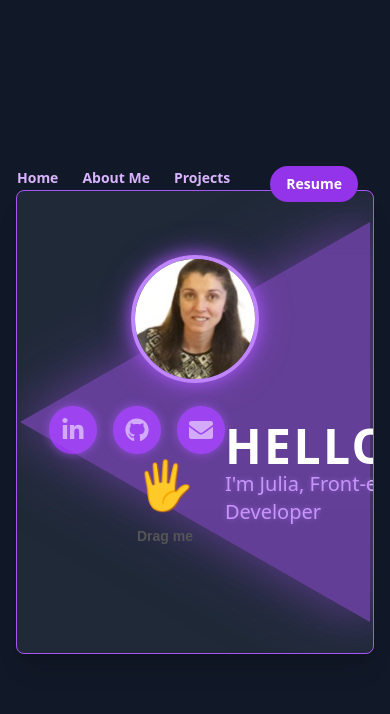
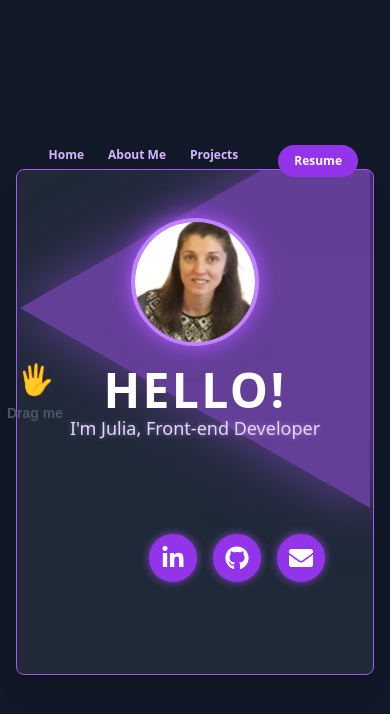
Before and after one commit to JuliaFS/my-portfolio, a Next.js app: page / in a window 390 px wide. Shown: the top 714 px of the page. Built offline with nearby package versions, Linux system fonts and the light colour scheme.

Commit message:
add mobile details

```diff
--- a/components/DrugTrail.tsx
+++ b/components/DrugTrail.tsx
@@ -18,24 +18,43 @@ export default function DragFlowerTrail() {
   const handRef = useRef<HTMLDivElement>(null);
   const dragging = useRef(false);
 
-  // Initialize with 0,0 for SSR safety
   const [handPos, setHandPos] = useState({ x: 0, y: 0 });
 
   useEffect(() => {
-    // Set initial position once on client side
-    //setHandPos({ x: window.innerWidth * 0.4, y: window.innerHeight * 0.4 });
+    // Function to set the hand's initial position
+    const setInitialHandPos = () => {
       const taglineEl = document.getElementById('tagline');
+      let x, y;
+
       if (taglineEl) {
         const rect = taglineEl.getBoundingClientRect();
-  const x = rect.left - 100; // position slightly left of the text
-  const y = rect.top + rect.height / 2 - 40; // vertically center it
+
+        // Use responsive logic based on screen width
+        const screenWidth = window.innerWidth;
+        if (screenWidth >= 640) { // Large screens (lg and up)
+  x = rect.left - 100;
+  y = rect.top + rect.height / 2 - 45;
+// }
+// else if (screenWidth >= 640) { // Medium screens (md)
+//   x = window.innerWidth / 2 - 180;
+//   y = window.innerHeight / 2 - 60;
+} else { // Small screens (sm)
+  x = window.innerWidth / 2 - 200;
+  y = window.innerHeight / 2 - 70;
+}
+
         setHandPos({ x, y });
       } else {
-  // Fallback default if not found
+        // Fallback default for all screen sizes if tagline not found
         setHandPos({ x: window.innerWidth * 0.4, y: window.innerHeight * 0.4 });
       }
+    };
 
+    // Set initial position and also listen for window resize
+    setInitialHandPos();
+    window.addEventListener('resize', setInitialHandPos);
 
+    // Mouse event handlers remain the same
     const hand = handRef.current;
     if (!hand) return;
 
@@ -67,6 +86,7 @@ if (taglineEl) {
       window.removeEventListener('mousedown', onMouseDown);
       window.removeEventListener('mouseup', onMouseUp);
       window.removeEventListener('mousemove', onMouseMove);
+      window.removeEventListener('resize', setInitialHandPos);
     };
   }, []);
 
@@ -81,11 +101,9 @@ if (taglineEl) {
 
     document.body.appendChild(container);
 
-    // Render React icon into container (React 18+)
     const root = createRoot(container);
     root.render(<flowerObj.Icon color={flowerObj.color} size={24} />);
 
-    // Animate flying out randomly
     const angle = Math.random() * Math.PI * 2;
     const dist = 150 + Math.random() * 100;
     const dx = Math.cos(angle) * dist;
@@ -108,39 +126,163 @@ if (taglineEl) {
   return (
     <div
       ref={handRef}
+      className="fixed flex flex-col items-center justify-center w-20 h-20 cursor-grab select-none z-[1000] pointer-events-auto"
       style={{
-        position: 'fixed',
         top: handPos.y,
         left: handPos.x,
-        width: '80px',
-        height: '80px',
-        display: 'flex',
-        flexDirection: 'column',
-        alignItems: 'center',
-        justifyContent: 'center',
-        cursor: 'grab',
-        userSelect: 'none',
-        zIndex: 1000,
-        pointerEvents: 'auto',
       }}
     >
-      <div style={{ fontSize: '48px', pointerEvents: 'none' }}>🖐️</div>
-      <div
-        style={{
-          fontSize: '14px',
-          color: '#555',
-          fontWeight: '600',
-          pointerEvents: 'none',
-          userSelect: 'none',
-          marginTop: '6px',
-          fontFamily: 'Arial, sans-serif',
-        }}
-      >
+      <div className="text-3xl md:text-5xl pointer-events-none">🖐️</div>
+      <div className="text-sm font-semibold text-gray-600 pointer-events-none select-none mt-1.5 font-[Arial,sans-serif]">
         Drag me
       </div>
     </div>
   );
 }
+
+// 'use client'; // For Next.js 13+ app directory
+
+// import React, { useRef, useEffect, useState } from 'react';
+// import gsap from 'gsap';
+// import { createRoot } from 'react-dom/client';
+// import { RiFlowerLine } from 'react-icons/ri';
+// import { GiTwirlyFlower } from 'react-icons/gi';
+
+// const flowers = [
+//   { Icon: RiFlowerLine, color: '#FF69B4' },
+//   { Icon: GiTwirlyFlower, color: '#32CD32' },
+//   { Icon: GiTwirlyFlower, color: '#FFA500' },
+//   { Icon: GiTwirlyFlower, color: '#8A2BE2' },
+//   { Icon: GiTwirlyFlower, color: '#FF4500' },
+// ];
+
+// export default function DragFlowerTrail() {
+//   const handRef = useRef<HTMLDivElement>(null);
+//   const dragging = useRef(false);
+
+//   // Initialize with 0,0 for SSR safety
+//   const [handPos, setHandPos] = useState({ x: 0, y: 0 });
+
+//   useEffect(() => {
+//     // Set initial position once on client side
+//     //setHandPos({ x: window.innerWidth * 0.4, y: window.innerHeight * 0.4 });
+//     const taglineEl = document.getElementById('tagline');
+// if (taglineEl) {
+//   const rect = taglineEl.getBoundingClientRect();
+//   const x = rect.left - 100; // position slightly left of the text
+//   const y = rect.top + rect.height / 2 - 40; // vertically center it
+//   setHandPos({ x, y });
+// } else {
+//   // Fallback default if not found
+//   setHandPos({ x: window.innerWidth * 0.4, y: window.innerHeight * 0.4 });
+// }
+
+
+//     const hand = handRef.current;
+//     if (!hand) return;
+
+//     function onMouseDown() {
+//       dragging.current = true;
+//       hand.style.cursor = 'grabbing';
+//     }
+
+//     function onMouseUp() {
+//       dragging.current = false;
+//       hand.style.cursor = 'grab';
+//     }
+
+//     function onMouseMove(e: MouseEvent) {
+//       if (!dragging.current) return;
+
+//       const x = e.clientX - 40;
+//       const y = e.clientY - 40;
+//       setHandPos({ x, y });
+
+//       spawnFlower(e.clientX, e.clientY);
+//     }
+
+//     window.addEventListener('mousedown', onMouseDown);
+//     window.addEventListener('mouseup', onMouseUp);
+//     window.addEventListener('mousemove', onMouseMove);
+
+//     return () => {
+//       window.removeEventListener('mousedown', onMouseDown);
+//       window.removeEventListener('mouseup', onMouseUp);
+//       window.removeEventListener('mousemove', onMouseMove);
+//     };
+//   }, []);
+
+//   const spawnFlower = (x: number, y: number) => {
+//     const flowerObj = flowers[Math.floor(Math.random() * flowers.length)];
+//     const container = document.createElement('div');
+//     container.style.position = 'absolute';
+//     container.style.left = `${x}px`;
+//     container.style.top = `${y}px`;
+//     container.style.pointerEvents = 'none';
+//     container.style.zIndex = '9999';
+
+//     document.body.appendChild(container);
+
+//     // Render React icon into container (React 18+)
+//     const root = createRoot(container);
+//     root.render(<flowerObj.Icon color={flowerObj.color} size={24} />);
+
+//     // Animate flying out randomly
+//     const angle = Math.random() * Math.PI * 2;
+//     const dist = 150 + Math.random() * 100;
+//     const dx = Math.cos(angle) * dist;
+//     const dy = Math.sin(angle) * dist;
+
+//     gsap.to(container, {
+//       x: dx,
+//       y: dy,
+//       scale: 0,
+//       opacity: 0,
+//       duration: 1.5,
+//       ease: 'power1.out',
+//       onComplete: () => {
+//         root.unmount();
+//         container.remove();
+//       },
+//     });
+//   };
+
+//   return (
+//     <div
+//       ref={handRef}
+//       style={{
+//         position: 'fixed',
+//         top: handPos.y,
+//         left: handPos.x,
+//         width: '80px',
+//         height: '80px',
+//         display: 'flex',
+//         flexDirection: 'column',
+//         alignItems: 'center',
+//         justifyContent: 'center',
+//         cursor: 'grab',
+//         userSelect: 'none',
+//         zIndex: 1000,
+//         pointerEvents: 'auto',
+//       }}
+//     >
+//       <div className="text-2xl lg:text-5xl pointer-events-none">🖐️</div>
+//       <div
+//         style={{
+//           fontSize: '14px',
+//           color: '#555',
+//           fontWeight: '600',
+//           pointerEvents: 'none',
+//           userSelect: 'none',
+//           marginTop: '6px',
+//           fontFamily: 'Arial, sans-serif',
+//         }}
+//       >
+//         Drag me
+//       </div>
+//     </div>
+//   );
+// }
 
 
 
--- a/components/HeroSection/GrowingTriangle.tsx
+++ b/components/HeroSection/GrowingTriangle.tsx
@@ -3,7 +3,7 @@ import React from 'react';
 
 export default function GlowingTriangle() {
   return (
-    <div className="absolute inset-0 flex items-center justify-center pointer-events-none">
+    <div className="absolute inset-0 top-20 lg:top-44 flex items-center justify-center pointer-events-none z-10">
       <div className="
         w-0 h-0 border-l-[200px] border-l-transparent
         border-r-[200px] border-r-transparent
--- a/components/HeroSection/HeroText.tsx
+++ b/components/HeroSection/HeroText.tsx
@@ -55,8 +55,7 @@ export default function HeroText({
         <DrugTrail />
         <p
           id="tagline"
-          className="text-xl md:text-2xl text-purple-200"
-          style={{ textShadow: '0 0 5px rgba(196, 181, 253, 0.5)' }}
+          className="text-lg md:text-2xl text-purple-200 [text-shadow:0_0_5px_rgba(196,181,253,0.5)]"
         >
           {tagline}
         </p>
--- a/components/PageLayout.tsx
+++ b/components/PageLayout.tsx
@@ -1,5 +1,4 @@
 // src/components/PageLayout.js
-
 import ProfileAvatar from "./HeroSection/ProfileAvatar";
 import Navigation from "./HeroSection/Navigation";
 import SocialLinks from "./SocialLinks";
@@ -9,16 +8,17 @@ export default function PageLayout({ children }) {
   return (
     <div className="relative min-h-screen bg-gray-900 flex flex-col items-center justify-around p-4">
       <div className="relative w-full h-full max-w-4xl">
-        <div className="absolute -top-6 right-4 z-30 text-white text-sm font-semibold">
+        {/* Navigation */}
+        <div className="absolute -top-6 right-4 z-30 text-white text-xs md:text-sm font-semibold">
           <Navigation />
         </div>
 
-        <div className="relative flex flex-col bg-gray-800 h-[55vh] rounded-lg shadow-xl p-8 overflow-hidden border border-purple-500">
-          <div className="w-full h-[40vh]">
+        {/* Main container split into 2 rows */}
+        <div className="relative grid grid-rows-[30%_70%] lg:grid-rows-[35%_65%] h-[60vh] lg:h-[55vh] bg-gray-800 rounded-lg shadow-xl p-8 overflow-hidden border border-purple-500">
+          {/* Top row (red) */}
+          <div className="relative z-10">
             <GrowingTriangle />
-
-            {/* Profile Avatar is now inside the main box and positioned */}
-            <div className="absolute top-16 left-1/2 transform -translate-x-1/2 z-50">
+            <div className="absolute top-4 left-1/2 transform -translate-x-1/2 z-50">
               <ProfileAvatar
                 src="/images/julia-192px.jpg"
                 alt="Profile Picture"
@@ -26,14 +26,15 @@ export default function PageLayout({ children }) {
             </div>
           </div>
 
-          <div className="flex-grow h-full flex">
-            <div>
-              <SocialLinks />
-            </div>
-            <div className="flex-grow">
-              {children} {/* This is where the page-specific content goes */}
-            </div>
-          </div>
+          {/* Bottom row (green) */}
+          <div className="relative z-20 grid grid-cols-1 lg:grid-cols-[1fr_12fr] gap-4 h-full">
+  <div className="rounded-lg p-4 h-full overflow-y-auto lg:overflow-hidden order-first lg:order-last">
+    {children}
+  </div>
+  <div className="rounded-lg p-4 h-full order-last lg:order-first">
+    <SocialLinks />
+  </div>
+</div>
         </div>
       </div>
     </div>
--- a/components/SocialLinks.tsx
+++ b/components/SocialLinks.tsx
@@ -5,7 +5,7 @@ import { FaLinkedinIn, FaGithub, FaEnvelope } from "react-icons/fa"; // Example
 
 export default function SocialLinks() {
   return (
-    <div className="z-50 h-full flex flex-row md:flex-col gap-4 justify-end">
+    <div className="z-50 h-full flex flex-row lg:flex-col gap-4 justify-end">
       <a
         href="https://www.linkedin.com/in/yulia-stambolieva-47b777304/"
         target="_blank"
--- a/pages/about.tsx
+++ b/pages/about.tsx
@@ -1,4 +1,3 @@
-
 // src/pages/AboutMe.js
 
 import { FaUserCircle } from "react-icons/fa";
@@ -7,16 +6,16 @@ import PageLayout from "../components/PageLayout";
 export default function AboutMe() {
   return (
     <PageLayout>
-      {/* Your unique content for the About Me page */}
-      <div className="h-full flex-1 ml-6 mt-6 relative z-20 p-4 text-center bg-purple-200 rounded-lg">
+      <div className="w-full h-full z-20 p-4 text-center bg-purple-200 rounded-lg min-h-0 overflow-y-auto">
         <div className="flex w-full items-center justify-center bg-white opacity-50 mb-6 mt-2 py-2 gap-2">
           <FaUserCircle className="text-purple-300 text-2xl" />
           <h2 className="font-semibold">About me</h2>
         </div>
-        <div className="h-[15vh]">
-          <p>
+        {/* ✅ Remove the h-full class from this div */}
+        <div>
+          <p className="text-left">
             Passionate and motivated front-end developer with a strong
-            foundation in HTML, CSS, and JavaScript. Eager to apply my
+            foundation in HTML, CSS, JavaScript and React. Eager to apply my
             foundational skills in building user-friendly and visually
             appealing web applications. I am a quick learner and enjoy
             solving problems, with a focus on creating fast and stylish
--- a/pages/projects.tsx
+++ b/pages/projects.tsx
@@ -1,7 +1,6 @@
 // src/pages/Projects.js
 "use client";
 import { useEffect, useState } from "react";
-//import { FaArrowLeft, FaArrowRight, FaTimes } from "react-icons/fa";
 import { GoProjectSymlink } from "react-icons/go";
 import Image from "next/image";
 import PageLayout from "../components/PageLayout";
@@ -32,7 +31,6 @@ export default function Projects() {
   const prev = () => setIndex((i) => (i === 0 ? projects.length - 1 : i - 1));
   const next = () => setIndex((i) => (i === projects.length - 1 ? 0 : i + 1));
 
-  // Close lightbox on ESC key
   useEffect(() => {
     const handleKeyDown = (e: KeyboardEvent) => {
       if (e.key === "Escape") setIsOpen(false);
@@ -43,20 +41,14 @@ export default function Projects() {
 
   return (
 <PageLayout>
-      {/* Your unique content for the About Me page */}
-      <div className="h-full flex-1 ml-6 mt-6 relative p-4 overflow-y-auto text-center bg-purple-200 rounded-lg z-50">
-        {/* <div className="flex w-full items-center justify-center bg-white opacity-50 mb-6 mt-2 py-2 gap-2">
-          <GoProjectSymlink className="text-purple-300 text-2xl" />
-          <h2 className="font-semibold">My Projects</h2>
-        </div> */}
-
+  <div className="w-full z-20 p-4 text-center bg-purple-200 rounded-lg">
     <div className="flex w-full items-center justify-center bg-white opacity-50 mb-6 mt-2 py-2 gap-2">
       <GoProjectSymlink className="text-purple-300 text-2xl" />
       <h2 className="font-semibold">My Projects</h2>
     </div>
 
-        {/* Image + Text */}
-        <div className="h-[15vh] relative flex items-center justify-center">
+    {/* This div needs to be a flex container to allow its content to grow */}
+    <div className=" relative flex flex-col items-center justify-start">
       <div className="flex flex-col lg:flex-row w-[80%] gap-4 items-center lg:items-start">
         <Image
           src={projects[index].src}
@@ -87,7 +79,8 @@ export default function Projects() {
         <FaArrowRight size={28} />
       </button>
     </div>
-        {/* ✅ Fullscreen Lightbox */}
+
+    {/* Fullscreen Lightbox */}
     {isOpen && (
       <div className="fixed inset-0 bg-black bg-opacity-90 z-50 flex flex-col items-center justify-center">
         <button
@@ -98,7 +91,6 @@ export default function Projects() {
         >
           <FaTimes size={32} />
         </button>
-
         <Image
           src={projects[index].src}
           alt={projects[index].alt}
@@ -106,12 +98,11 @@ export default function Projects() {
           height={700}
           className="rounded-lg shadow-lg object-contain max-w-[90vw]"
         />
-
-            {/* Optional project text in lightbox */}
         <p className="mt-4 text-white text-lg">{projects[index].text}</p>
       </div>
     )}
   </div>
 </PageLayout>
+
   );
 }
```
Lines whose indentation alone changed are shown as unchanged.
